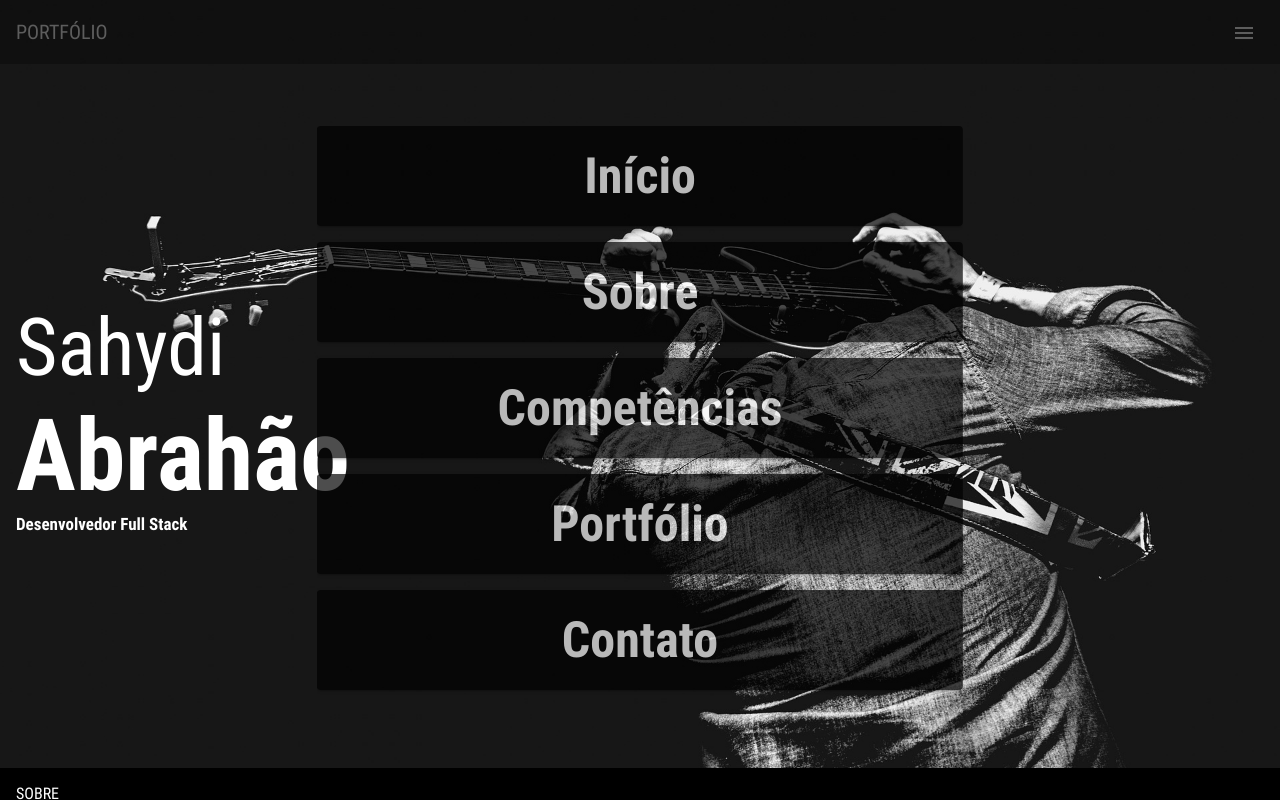
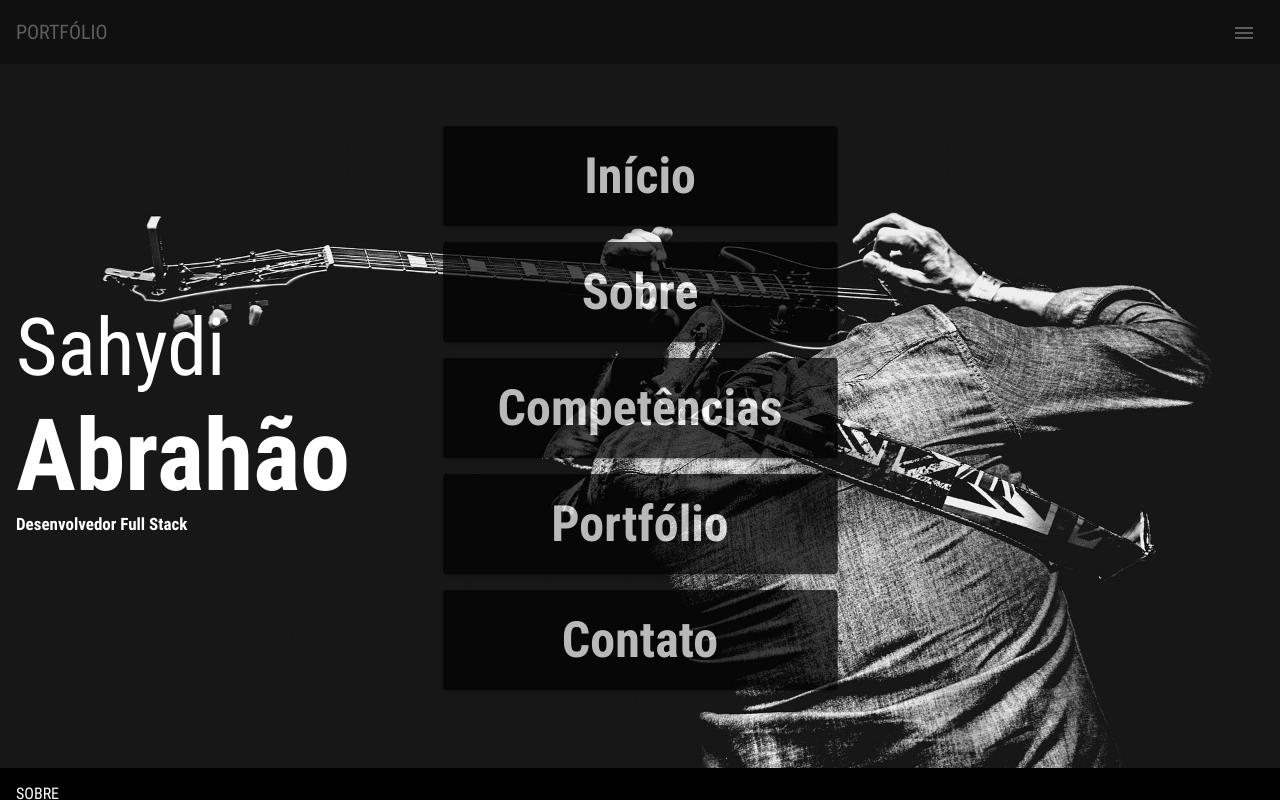
Before and after one commit to sahydiabrahao/landing-page, an Angular app: page /home in a window 1280 px wide. Both pictures are taken after a click on the button "menu". Built offline with nearby package versions, Linux system fonts and the light colour scheme.

Commit message:
2.1 Modal OK

```diff
--- a/src/app/modules/home/home/home.component.html
+++ b/src/app/modules/home/home/home.component.html
@@ -130,8 +130,8 @@
 
 <!--MENU MODAL-->
 <ng-container *ngIf="showModal">
-  <div class="modal">
-    <div class="btns-modal">
+  <div class="modal col-t-4 col-d-4">
+    <div class="btns-modal ">
       <button (click)="onMenuHome()" class="btn-modal bold" mat-raised-button >Início</button>
       <button (click)="onMenuAboutMe()" class="btn-modal bold" mat-raised-button >Sobre</button>
       <button (click)="onMenuStack()" class="btn-modal bold" mat-raised-button >Competências</button>
--- a/src/app/modules/home/home/home.component.scss
+++ b/src/app/modules/home/home/home.component.scss
@@ -253,9 +253,7 @@ mat-toolbar {
 
 .modal {
   overflow: hidden;
-
   border-radius: 8px;
-  width: 53%;
   height: auto;
   position: fixed;
   left: 50%;
```
